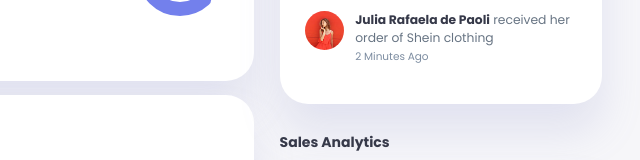
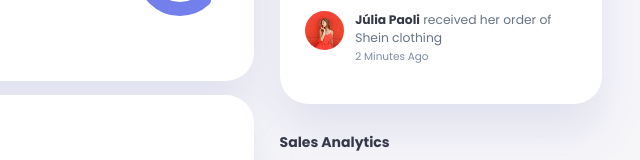
Before and after one commit to joaopalmeidao/AdminResponsiveDashboard, a plain HTML site: page index.html in a window 1280 px wide. Shown: the part 255-415 px from the top of the page, 640-1280 px from the left. Drawn offline with Linux system fonts and the light colour scheme.

Commit message:
change the name of a customer

```diff
--- a/index.html
+++ b/index.html
@@ -248,7 +248,7 @@
                             <img src="./images/profile-4.jpg">
                         </div>
                         <div class="message">
-                            <p><b>Julia Rafaela de Paoli</b> received her order of Shein clothing</p>
+                            <p><b>Júlia Paoli</b> received her order of Shein clothing</p>
                             <small class="text-muted">2 Minutes Ago</small>
                         </div>
                     </div>
```
